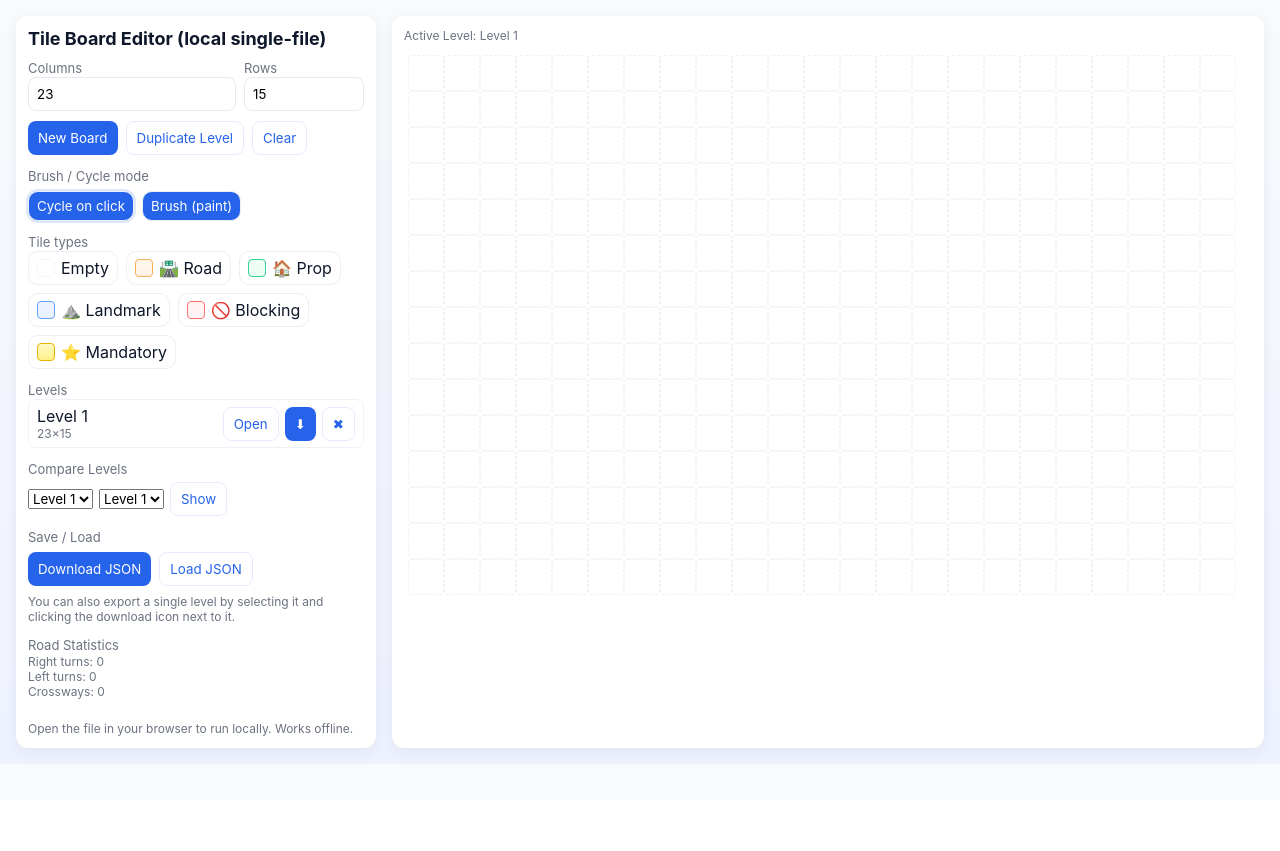
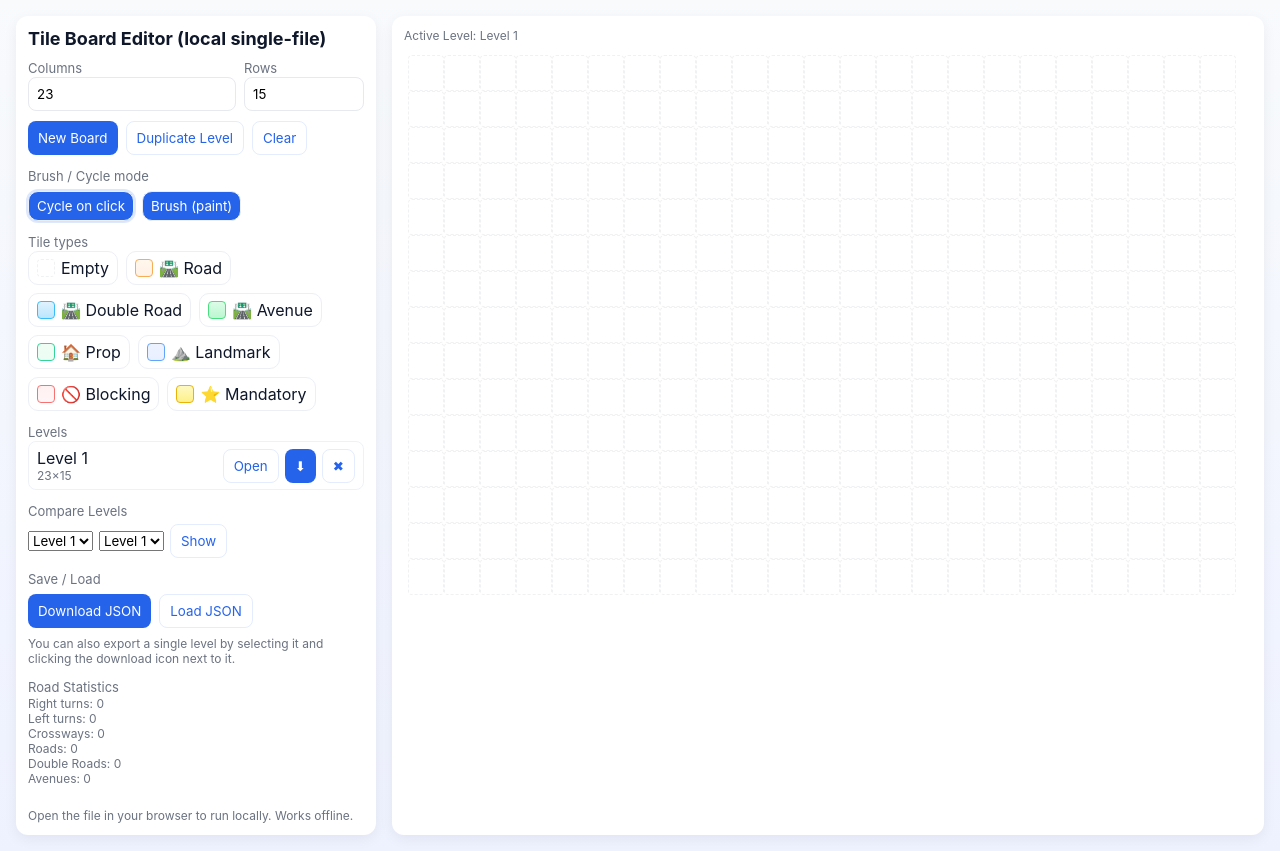
Before and after one commit to joaquim-eugenio/traffixlevelprototyper.github.io, a plain HTML site: page index.html in a window 1280 px wide. Before the commit the page ends 800 px from the top, so only its background shows below. Drawn offline with Linux system fonts and the light colour scheme.

Commit message:
Update index.html

```diff
--- a/index.html
+++ b/index.html
@@ -39,12 +39,19 @@
     .level-item{display:flex;justify-content:space-between;align-items:center;padding:6px 8px;border-radius:8px;border:1px solid #eef2f8;background:#fff}
     .small{font-size:12px;color:var(--muted)}
     footer{margin-top:12px;font-size:12px;color:var(--muted)}
+
+    /* existing tiles */
     .road{background:linear-gradient(180deg,#fff7ed,#fff1e6);border:1px solid #f6ad55}
     .prop{background:linear-gradient(180deg,#f0fdf4,#ecfdf3);border:1px solid #34d399}
     .landmark{background:linear-gradient(180deg,#eef2ff,#e8f0ff);border:1px solid #60a5fa}
     .block{background:linear-gradient(180deg,#fff1f2,#fff5f6);border:1px solid #f87171}
     .mandatory{background:linear-gradient(180deg,#fef9c3,#fef08a);border:1px solid #eab308}
     .empty{background:transparent;border:1px dashed rgba(15,23,42,0.06)}
+
+    /* ✅ new road variants */
+    .doubleRoad{background:linear-gradient(180deg,#e0f2fe,#bae6fd);border:1px solid #38bdf8;}
+    .avenue{background:linear-gradient(180deg,#dcfce7,#bbf7d0);border:1px solid #4ade80;}
+
     @media (max-width:920px){.app{grid-template-columns:1fr;}}
   </style>
 </head>
@@ -53,6 +60,8 @@
     <div class="panel">
       <h1>Tile Board Editor (local single-file)</h1>
       <div class="controls">
+
+        <!-- unchanged UI -->
         <div class="controls-row">
           <div style="flex:1">
             <label>Columns</label>
@@ -107,13 +116,16 @@
           <div style="margin-top:8px" class="small">You can also export a single level by selecting it and clicking the download icon next to it.</div>
         </div>
 
-        <!-- ✅ Added Road Stats Section -->
+        <!-- ✅ Updated Road Stats Section -->
         <div>
           <label>Road Statistics</label>
           <div class="small" id="roadStats">
             Right turns: <span id="rightTurns">0</span><br>
             Left turns: <span id="leftTurns">0</span><br>
-            Crossways: <span id="crossways">0</span>
+            Crossways: <span id="crossways">0</span><br>
+            Roads: <span id="roadCount">0</span><br>
+            Double Roads: <span id="doubleRoadCount">0</span><br>
+            Avenues: <span id="avenueCount">0</span>
           </div>
         </div>
 
@@ -132,9 +144,12 @@
   </div>
 
   <script>
+    /* ✅ Added new road types */
     const TILE_TYPES = [
       {key:'empty', label:'Empty', emoji:'', class:'empty'},
       {key:'road', label:'Road', emoji:'🛣️', class:'road'},
+      {key:'doubleRoad', label:'Double Road', emoji:'🛣️', class:'doubleRoad'},
+      {key:'avenue', label:'Avenue', emoji:'🛣️', class:'avenue'},
       {key:'prop', label:'Prop', emoji:'🏠', class:'prop'},
       {key:'landmark', label:'Landmark', emoji:'⛰️', class:'landmark'},
       {key:'block', label:'Blocking', emoji:'🚫', class:'block'},
@@ -175,7 +190,6 @@
 
     function cycleCell(r,c){const b=boards[activeIndex];const current=b.tiles[r][c];const idx=TILE_TYPES.findIndex(x=>x.key===current);const next=TILE_TYPES[(idx+1)%TILE_TYPES.length].key;b.tiles[r][c]=next;}
     function applyBrush(r,c){if(!brush)return;boards[activeIndex].tiles[r][c]=brush;}
-    function makeEmptyTiles(cols,rows){return Array.from({length:rows},()=>Array(cols).fill('empty'))}
 
     newBoardBtn.addEventListener('click',()=>{const cols=Math.max(3,Math.min(60,+colsIn.value||23));const rows=Math.max(3,Math.min(60,+rowsIn.value||15));const idx=boards.push(createBoard(`Level ${boards.length+1}`,cols,rows))-1;activeIndex=idx;renderBoards();});
     duplicateBtn.addEventListener('click',()=>{const src=boards[activeIndex];const copy=JSON.parse(JSON.stringify(src));copy.name=src.name+' (copy)';boards.push(copy);activeIndex=boards.length-1;renderBoards();});
@@ -194,19 +208,27 @@
     modeCycle.addEventListener('click',()=>{mode='cycle';modeCycle.classList.add('active');modeBrush.classList.remove('active');brush=null;document.querySelectorAll('.tile-types .type').forEach(x=>x.classList.remove('active'));});
     modeBrush.addEventListener('click',()=>{mode='brush';modeBrush.classList.add('active');modeCycle.classList.remove('active');});
 
-    /* ✅ Added counting logic for right turns, left turns, crossways */
+    /* ✅ Updated counting logic to include all road types */
     function countRoadStats(board) {
       let right = 0, left = 0, cross = 0;
-      const dirs = [[-1,0],[1,0],[0,-1],[0,1]]; // up, down, left, right
+      let roadCount=0, doubleRoadCount=0, avenueCount=0;
+      const dirs = [[-1,0],[1,0],[0,-1],[0,1]];
       const inBounds = (r,c) => r>=0 && c>=0 && r<board.rows && c<board.cols;
+      const roadTypes = ['road','doubleRoad','avenue'];
 
       for (let r=0; r<board.rows; r++) {
         for (let c=0; c<board.cols; c++) {
-          if (board.tiles[r][c] !== 'road') continue;
+          const tile=board.tiles[r][c];
+          if (!roadTypes.includes(tile)) continue;
+
+          if (tile==='road') roadCount++;
+          else if (tile==='doubleRoad') doubleRoadCount++;
+          else if (tile==='avenue') avenueCount++;
+
           let connected = [];
           for (let [dr,dc] of dirs) {
             const rr = r+dr, cc = c+dc;
-            if (inBounds(rr,cc) && board.tiles[rr][cc] === 'road') connected.push([dr,dc]);
+            if (inBounds(rr,cc) && roadTypes.includes(board.tiles[rr][cc])) connected.push([dr,dc]);
           }
           if (connected.length === 4) cross++;
           else if (connected.length === 2) {
@@ -223,6 +245,9 @@
       document.getElementById('rightTurns').textContent = right;
       document.getElementById('leftTurns').textContent = left;
       document.getElementById('crossways').textContent = cross;
+      document.getElementById('roadCount').textContent = roadCount;
+      document.getElementById('doubleRoadCount').textContent = doubleRoadCount;
+      document.getElementById('avenueCount').textContent = avenueCount;
     }
 
     const oldRenderBoards = renderBoards;
```
